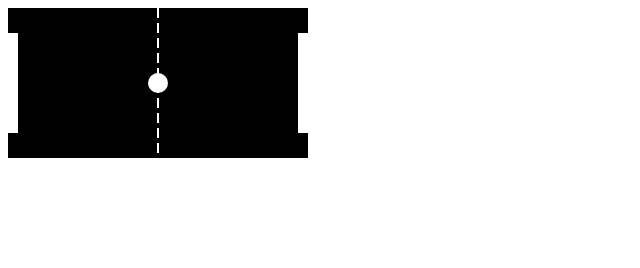
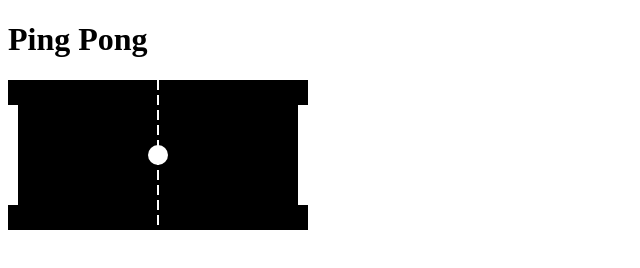
Before and after one commit to thebialy/JS_Ping_Pong, a plain HTML site: page index.html in a window 1280 px wide. Shown: the whole page, without its empty margins (0-640 px from the left). Drawn offline with Linux system fonts and the light colour scheme.

Commit message:
added h1

```diff
--- a/index.html
+++ b/index.html
@@ -8,6 +8,7 @@
     <title>Document</title>
 </head>
 <body>
+    <h1>Ping Pong</h1>
     <canvas id="pong"></canvas>
 </body>
 </html>
```
